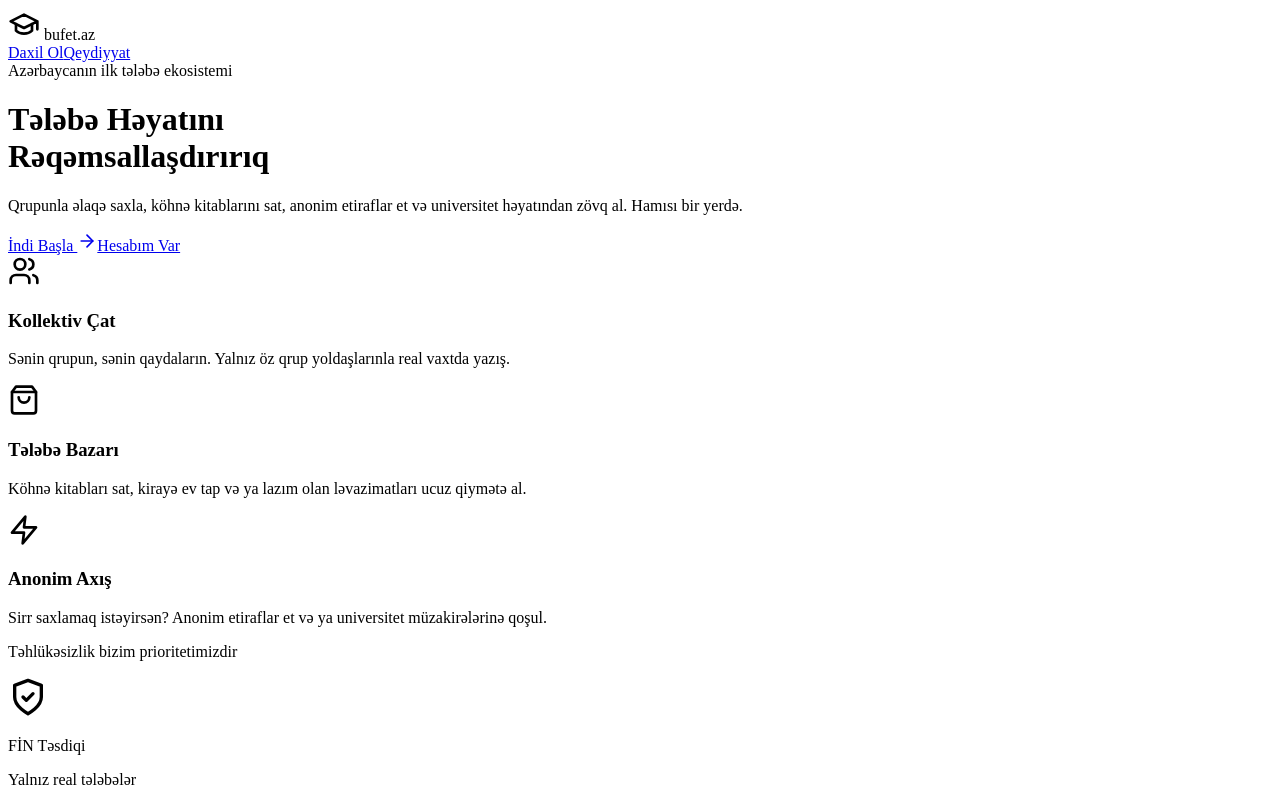
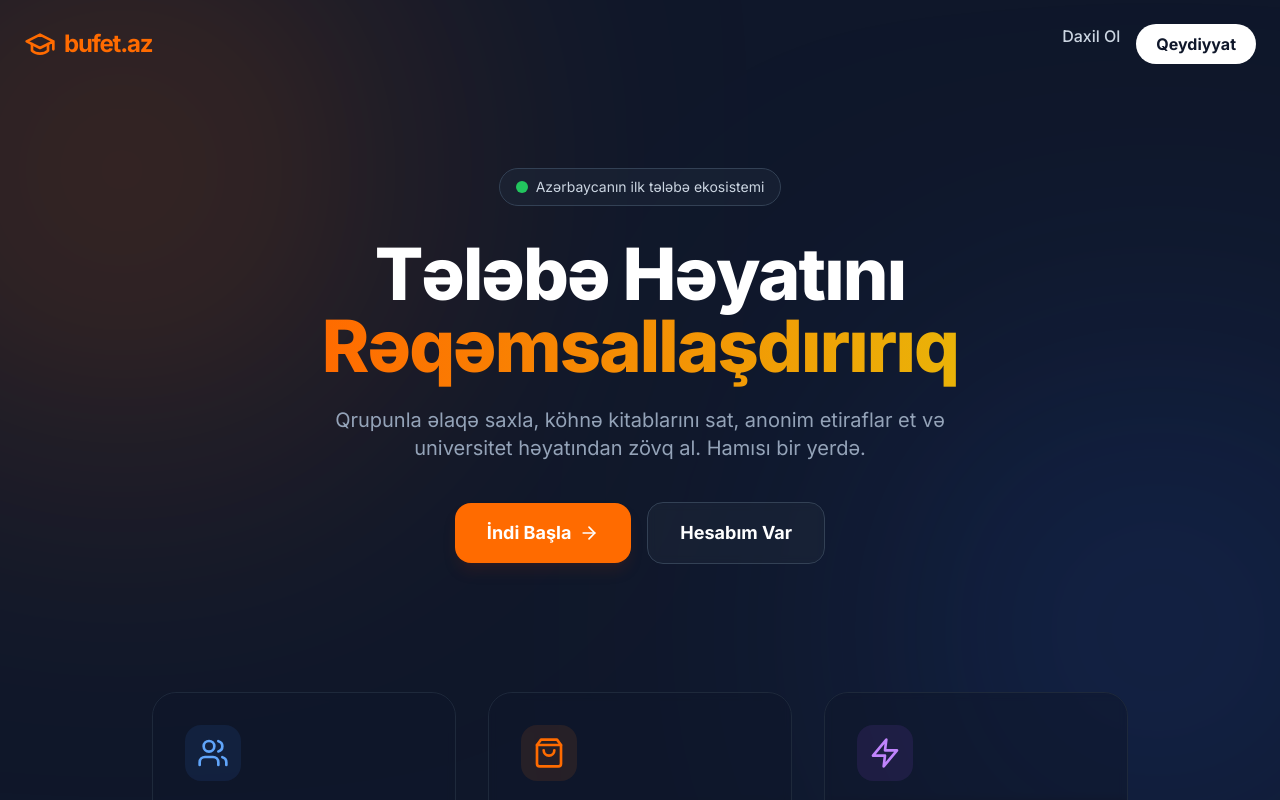
Before and after one commit to oyrenenoyrener/bufet-az-fullstack, a Next.js app in the folder frontend/: page / in a window 1280 px wide. Shown: the top 800 px of the page. Built offline with nearby package versions, Linux system fonts and the light colour scheme.

Commit message:
Fix font error: Remove Geits, use Inter

```diff
--- a/frontend/app/globals.css
+++ b/frontend/app/globals.css
@@ -2,7 +2,8 @@
 @tailwind components;
 @tailwind utilities;
 
+/* Əsas Fon Rəngi */
 body {
-    background-color: #0F172A;
-    color: white;
+  background-color: #0F172A;
+  color: white;
 }
--- a/frontend/app/layout.tsx
+++ b/frontend/app/layout.tsx
@@ -1,7 +1,13 @@
-export const metadata = {
-  title: 'Next.js',
-  description: 'Generated by Next.js',
-}
+import type { Metadata } from "next";
+import { Inter } from "next/font/google";
+import "./globals.css"; // <--- ƏN VACİB SƏTR BU İDİ (YERİNDƏDİR)
+
+const inter = Inter({ subsets: ["latin"] });
+
+export const metadata: Metadata = {
+  title: "bufet.az",
+  description: "Tələbələrin Rəqəmsal Məkanı",
+};
 
 export default function RootLayout({
   children,
@@ -9,8 +15,11 @@ export default function RootLayout({
   children: React.ReactNode
 }) {
   return (
-    <html lang="en">
-      <body>{children}</body>
+    // suppressHydrationWarning={true} -> Brauzer uzantılarının xətasını gizlədir
+    <html lang="az" suppressHydrationWarning={true}>
+      <body className={inter.className} suppressHydrationWarning={true}>
+        {children}
+      </body>
     </html>
-  )
+  );
 }
--- a/frontend/tailwind.config.ts
+++ b/frontend/tailwind.config.ts
@@ -2,13 +2,15 @@ import type { Config } from "tailwindcss";
 
 const config: Config = {
   content: [
-    "./src/pages/**/*.{js,ts,jsx,tsx,mdx}",
+    // Bütün ehtimalları əhatə edirik:
+    "./src/**/*.{js,ts,jsx,tsx,mdx}",
+    "./app/**/*.{js,ts,jsx,tsx,mdx}",
+    "./components/**/*.{js,ts,jsx,tsx,mdx}",
+    "./pages/**/*.{js,ts,jsx,tsx,mdx}",
+
+    // Əgər qovluqlar birbaşa kökdədirsə:
+    "./src/app/**/*.{js,ts,jsx,tsx,mdx}",
     "./src/components/**/*.{js,ts,jsx,tsx,mdx}",
-    "./src/app/**/*.{js,ts,jsx,tsx,mdx}",
-    // src olmayan versiya üçün də (hər ehtimala qarşı):
-    "./pages/**/*.{js,ts,jsx,tsx,mdx}",
-    "./components/**/*.{js,ts,jsx,tsx,mdx}",
-    "./app/**/*.{js,ts,jsx,tsx,mdx}",
   ],
   theme: {
     extend: {
```
